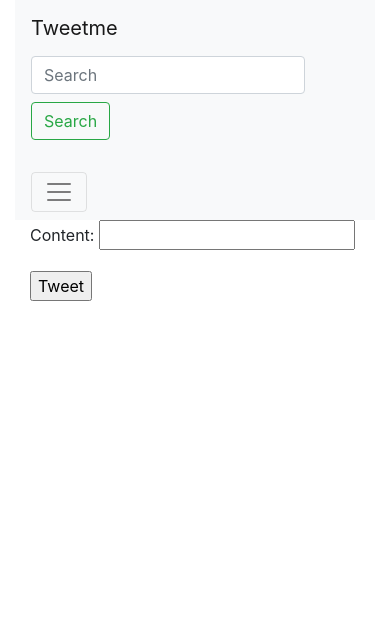
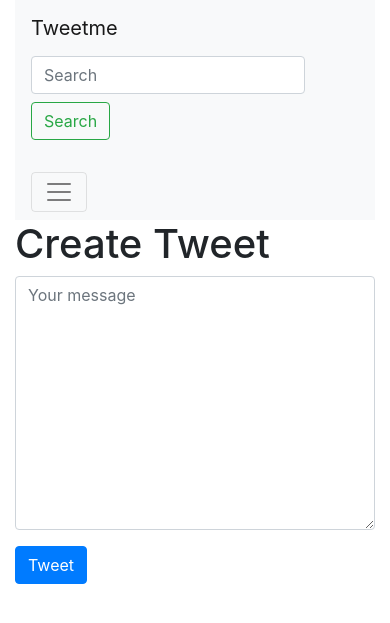
Before and after one commit to rakibulislam01/Tweetme, a Django app: page /tweet/create/ in a window 390 px wide. Shown: the top 623 px of the page. Run offline with Django 3.2, Linux system fonts and the light colour scheme; the visitor is signed in with stand-in values (Sample User, id 1); some libraries are stand-ins or nearby versions.

Commit message:
Tweet from Hompage

```diff
--- a/tweetme/urls.py
+++ b/tweetme/urls.py
@@ -18,10 +18,12 @@
 from django.conf import settings
 from django.conf.urls.static import static
 from .views import home
+from tweets.views import TweetListView
 
 urlpatterns = [
     path('admin/', admin.site.urls),
-    path('', home, name='home'),
+    # path('', home, name='home'),
+    path('', TweetListView.as_view(), name='home'),
     path('tweet/', include('tweets.urls', namespace='tweet')),
 ]
 
--- a/tweets/forms.py
+++ b/tweets/forms.py
@@ -1,8 +1,11 @@
 from django.forms import ModelForm
+from django import forms
 from .models import Tweet
 
 
 class TweetModelForm(ModelForm):
+    content = forms.CharField(label='', widget=forms.Textarea(attrs={'placeholder': "Your message", "class": "form-control"}))
+
     class Meta:
         model = Tweet
         fields = [
--- a/tweets/templates/tweets/create_view.html
+++ b/tweets/templates/tweets/create_view.html
@@ -4,8 +4,11 @@
 {% block title %} Create Tweet | {{ block.super }} {% endblock title%}
 
 {% block content %}
-    <div class="container">
-    	{% include "tweets/form.html" with form=form btn_title="Tweet" %}
+    <div class="row">
+        <div class="col-sm-8 col-sm-offset-2">
+            <h1>Create Tweet</h1>
+            {% include "tweets/form.html" with form=form btn_title="Tweet" %}
+        </div>
     </div>
 
 {% endblock content%}
--- a/tweets/templates/tweets/form.html
+++ b/tweets/templates/tweets/form.html
@@ -5,9 +5,9 @@
     <title>Title</title>
 </head>
 <body>
-    <form class="form" method="POST" action="">  {% csrf_token %}
+    <form class="form" method="POST" action="{% if action_url %} {{action_url}} {% endif %}">  {% csrf_token %}
         {{ form.as_p }}
-        <input type="submit" value="{{ btn_title }}">
+        <input class="btn btn-primary" type="submit" value="{{ btn_title }}">
     </form>
 </body>
 </html>
--- a/tweets/templates/tweets/tweet_list.html
+++ b/tweets/templates/tweets/tweet_list.html
@@ -7,6 +7,12 @@
                 {{ request.user }}
         </div>
         <div class="col-sm-9">
+            {% if not request.GET.q %}
+                <div class="">
+                    {% include "tweets/form.html" with form=create_form action_url=create_url btn_title="Tweet" %}
+                </div>
+            {% endif %}
+            <hr>
             {% for object in object_list %}
                 <div class="media">
                     {% if object.image %}
--- a/tweets/urls.py
+++ b/tweets/urls.py
@@ -1,4 +1,5 @@
 from django.urls import path
+from django.views.generic.base import RedirectView
 
 from .views import (
     TweetListView,
@@ -10,7 +11,8 @@
 
 app_name = 'tweets'
 urlpatterns = [
-    path('', TweetListView.as_view(), name='list'),
+    path('search', TweetListView.as_view(), name='list'),
+    path('', RedirectView.as_view(url="/")),
     path('create/', TweetCreateView.as_view(), name='create'),
     path('<int:pk>/', TweetDetailView.as_view(), name='detail'),
     path('<int:pk>/update/', TweetUpdateView.as_view(), name='update'),
--- a/tweets/views.py
+++ b/tweets/views.py
@@ -52,6 +52,8 @@
 
     def get_context_data(self, *args, **kwargs):
         context = super().get_context_data(*args, **kwargs)
+        context['create_form'] = TweetModelForm()
+        context['create_url'] = reverse_lazy("tweet:create")
         return context
 
     # =====================# Function Base view #===============#
```
Lines whose indentation alone changed are shown as unchanged.
